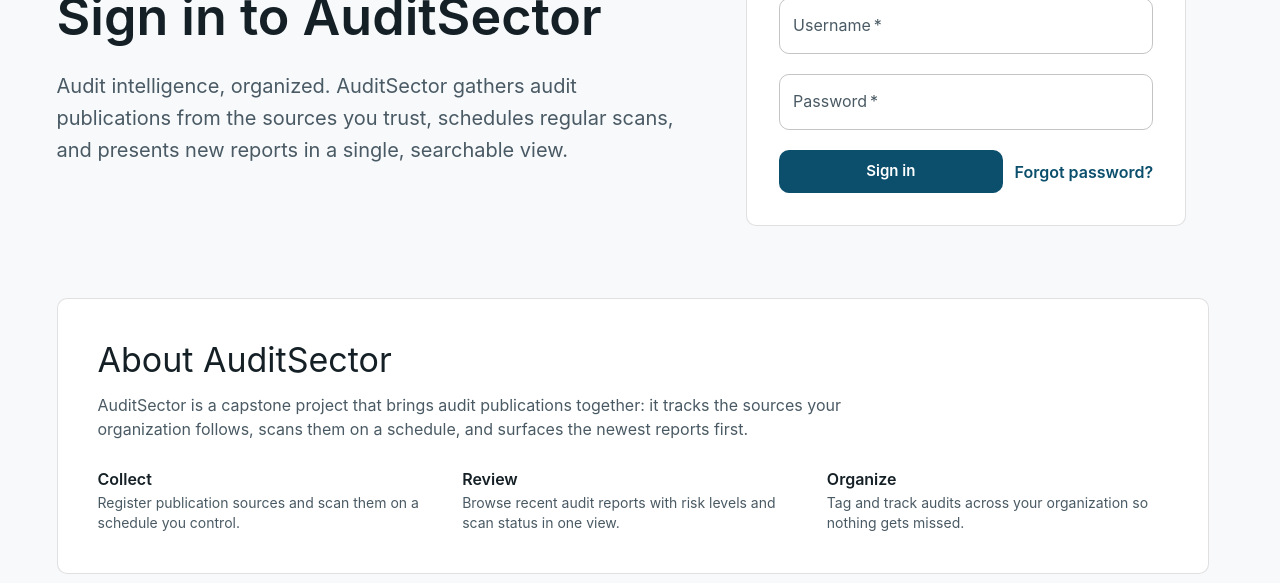
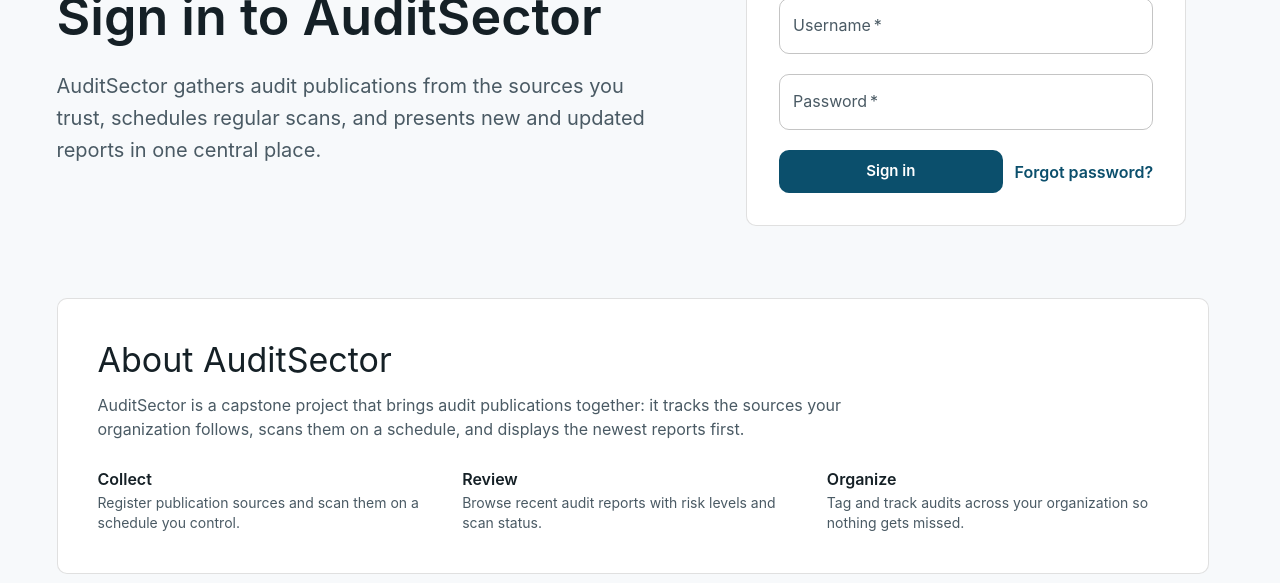
Before and after one commit to cs5934-t13/auditsector, a React (Vite) app in the folder web/client/app/: page / in a window 1280 px wide. Shown: the part 317-900 px from the top of the page. Built offline with nearby package versions, Linux system fonts and the light colour scheme; no server answers.

Commit message:
updating text

```diff
--- a/web/client/app/src/pages/LandingPage.tsx
+++ b/web/client/app/src/pages/LandingPage.tsx
@@ -19,7 +19,7 @@ const aboutItems = [
   {
     title: 'Review',
     description:
-      'Browse recent audit reports with risk levels and scan status in one view.',
+      'Browse recent audit reports with risk levels and scan status.',
   },
   {
     title: 'Organize',
@@ -74,9 +74,9 @@ export default function LandingPage() {
             color="text.secondary"
             sx={{ fontWeight: 400 }}
           >
-            Audit intelligence, organized. AuditSector gathers audit
+            AuditSector gathers audit
             publications from the sources you trust, schedules regular scans,
-            and presents new reports in a single, searchable view.
+            and presents new and updated reports in one central place.
           </Typography>
         </Stack>
 
@@ -107,7 +107,7 @@ export default function LandingPage() {
           >
             AuditSector is a capstone project that brings audit publications
             together: it tracks the sources your organization follows, scans
-            them on a schedule, and surfaces the newest reports first.
+            them on a schedule, and displays the newest reports first.
           </Typography>
 
           <Box
```
Also changed, not shown: web/client/app/src/components/BrandLogo.tsx (line endings or trailing spaces).
